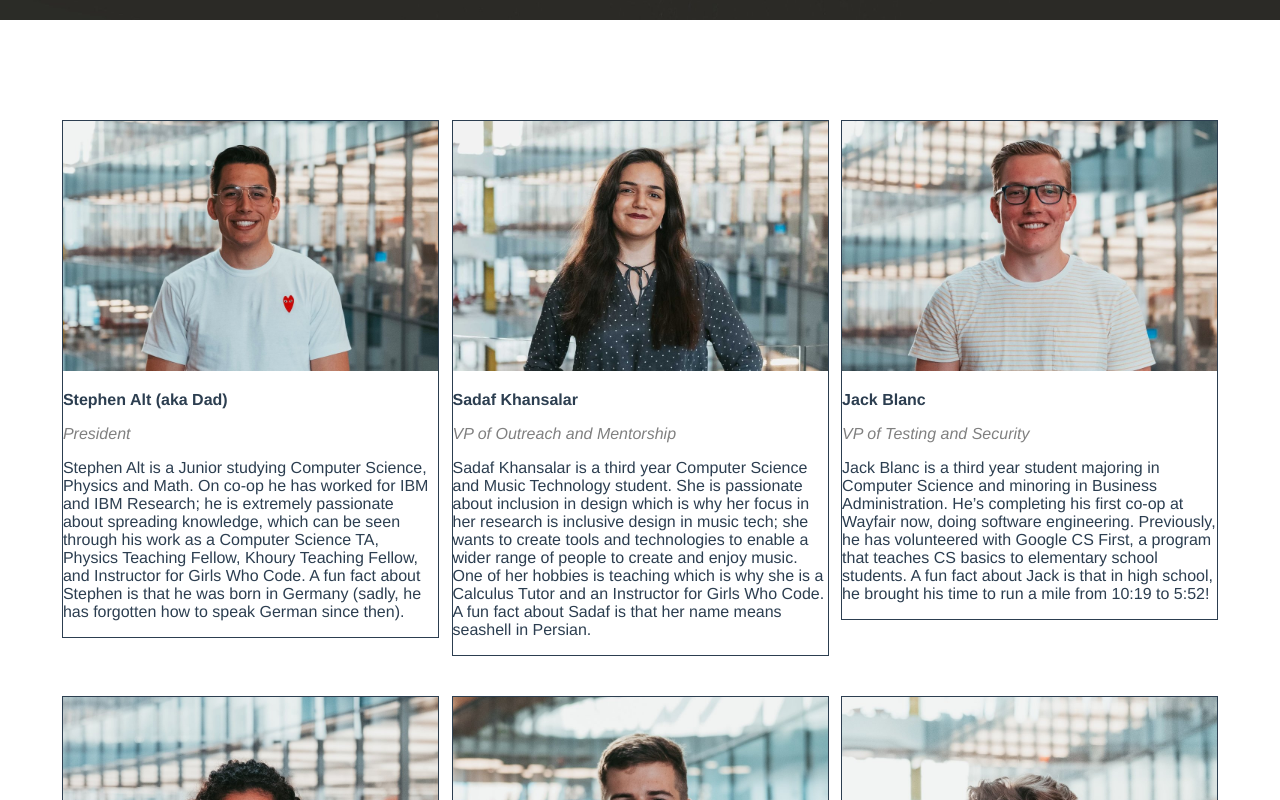
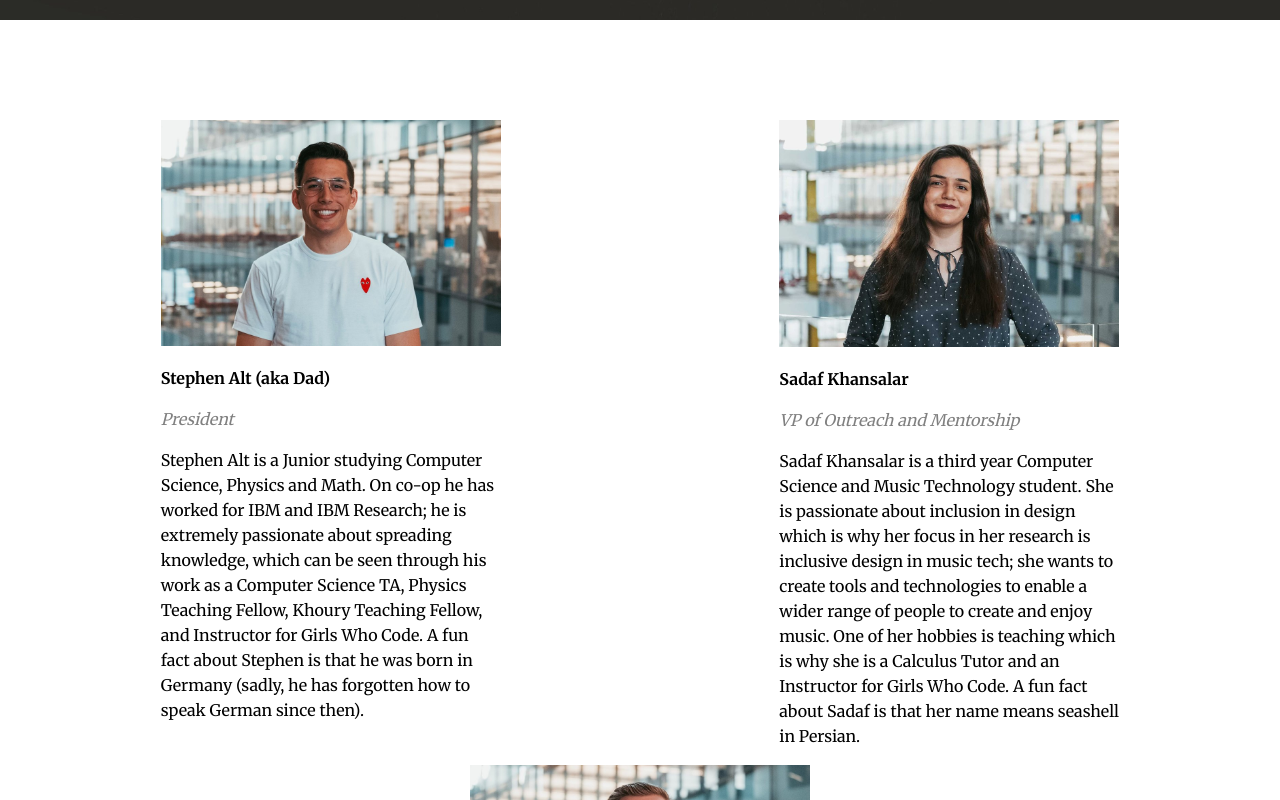
Before and after one commit to Code-4-Community/c4cneu-frontend, a Vue app: page /eboard in a window 1280 px wide. Shown: the part 820-1620 px from the top of the page. Built offline with nearby package versions, Linux system fonts and the light colour scheme.

Commit message:
ok we good

```diff
--- a/src/components/EboardPeople.vue
+++ b/src/components/EboardPeople.vue
@@ -95,7 +95,7 @@ pb {
   font-size: 16px;
   line-height: 32px;
 }
-@media only screen and (max-width: 768px) {
+@media only screen and (max-width: 1303px) {
   h2 {
     font-size: 48px;
     letter-spacing: 0px;
@@ -131,7 +131,7 @@ pb {
 }
 
 /* Responsive layout - makes a two column-layout instead of four columns */
-@media (max-width: 800px) {
+@media (max-width: 1303px) {
   .column {
     flex: 48%;
     max-width: 48%;
@@ -139,7 +139,7 @@ pb {
 }
 
 /* Responsive layout - makes the two columns stack on top of each other instead of next to each other */
-@media (max-width: 600px) {
+@media (max-width: 750px) {
   .column {
     flex: 100%;
     max-width: 100%;
--- a/src/components/EboardPerson.vue
+++ b/src/components/EboardPerson.vue
@@ -23,14 +23,12 @@ export default {
 @import url("https://fonts.googleapis.com/css?family=Merriweather:400,700&display=swap");
 @import url("https://cdnjs.cloudflare.com/ajax/libs/font-awesome/4.7.0/css/font-awesome.min.css");
 
-.p {
+p {
   font-family: "Merriweather", serif;
   font-weight: 400;
   color: black;
   font-size: 16px;
-  line-height: 32px;
-  margin-right: 15%;
-  margin-left: 15%;
+  line-height: 25px;
 }
 .pb {
   font-family: "Merriweather", serif;
@@ -38,6 +36,11 @@ export default {
   color: black;
   font-size: 16px;
   line-height: 32px;
+}
+
+img {
+  width: 100%;
+  height: 100%;
 }
 
 .title {
@@ -49,11 +52,12 @@ export default {
   width: 375px;
   text-align: left;
   margin: auto;
-  border-style: solid;
-  border-width: 1px;
+  height: auto;
+  padding-left: 20px;
+  padding-right: 20px;
 }
 
-@media only screen and (max-width: 768px) {
+@media only screen and (max-width: 1303px) {
   .h2 {
     font-size: 48px;
     letter-spacing: 0px;
```
